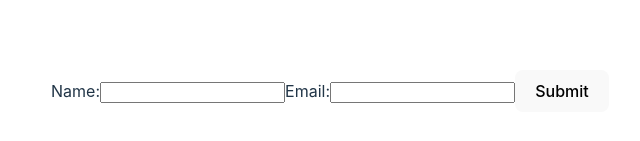
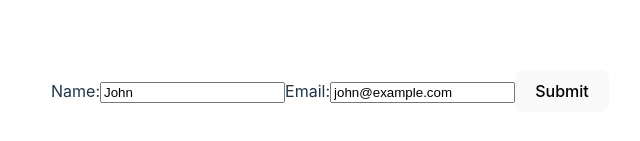
Before and after one commit to siinghd/FormGo, a React (Vite) app: page / in a window 1280 px wide. Shown: the part 309-450 px from the top of the page, without its empty margins (310-950 px from the left). Built offline with nearby package versions, Linux system fonts and the light colour scheme.

Commit message:
added defaultValues support, it can be passed as a prop to the Form componet. Type object

```diff
--- a/package.json
+++ b/package.json
@@ -2,8 +2,8 @@
   "name": "formgo",
   "version": "0.1.8",
   "description": "A simple, flexible, and powerful React form library, designed to help you build efficient and robust web forms.",
-  "main": "dist/formgo.js",
-  "types": "dist/formgo.d.ts",
+  "main": "dist/Form.js",
+  "types": "dist/Form.d.ts",
   "license": "MIT",
   "keywords": [
     "react",
@@ -45,7 +45,6 @@
     "zod": "^3.22.2"
   },
   "dependencies": {
-    "formgo": "^0.1.7",
     "react": "^18.2.0",
     "react-dom": "^18.2.0",
     "zod": "^3.22.2"
--- a/src/App.tsx
+++ b/src/App.tsx
@@ -21,28 +21,41 @@ function App() {
     console.log('asf:', f);
   };
   return (
+    <div className="App">
       <Form
+        key={1}
         ref={formRef}
         onSubmit={handleSubmit}
         validationSchema={userSchema}
         onError={handleError}
         onFormChange={onFieldChange}
         className="form"
+        defaultValues={{ name: 'John', email: 'john@example.com' }}
       >
         {(props: any) => (
           <>
             <label htmlFor="name">Name:</label>
-          <input name="name" required />
+            <input
+              name="name"
+              required
+              defaultValue={props.defaultValues.name}
+            />
             {props.errors.name && <span>{props.errors.name}</span>}
 
             <label htmlFor="email">Email:</label>
-          <input name="email" type="email" required />
+            <input
+              name="email"
+              type="email"
+              required
+              defaultValue={props.defaultValues.email}
+            />
             {props.errors.email && <span>{props.errors.email}</span>}
 
             <button type="submit">Submit</button>
           </>
         )}
       </Form>
+    </div>
   );
 }
 
--- a/src/Form.tsx
+++ b/src/Form.tsx
@@ -35,9 +35,13 @@ interface Props {
   className?: string;
   style?: React.CSSProperties;
   children:
-    | ((props: { errors: Record<string, string> }) => ReactNode)
+    | ((props: {
+        errors: Record<string, string>;
+        defaultValues: Record<string, any>;
+      }) => ReactNode)
     | ReactElement
     | ReactElement[];
+  defaultValues?: Record<string, any>;
 }
 
 const Form = forwardRef<{ resetForm: () => void }, Props>(
@@ -53,6 +57,7 @@ const Form = forwardRef<{ resetForm: () => void }, Props>(
       className,
       style,
       children,
+      defaultValues = {}, // Add this line
     },
     ref: React.Ref<{ resetForm: () => void }> | null | undefined
   ) => {
@@ -167,7 +172,9 @@ const Form = forwardRef<{ resetForm: () => void }, Props>(
         className={className}
         style={style}
       >
-        {typeof children === 'function' ? children({ errors }) : children}
+        {typeof children === 'function'
+          ? children({ errors, defaultValues })
+          : children}
       </form>
     );
   }
```
Also changed, not shown: 2 other files (tests, documents, lock files or other folders). Lines whose indentation alone changed are shown as unchanged.
